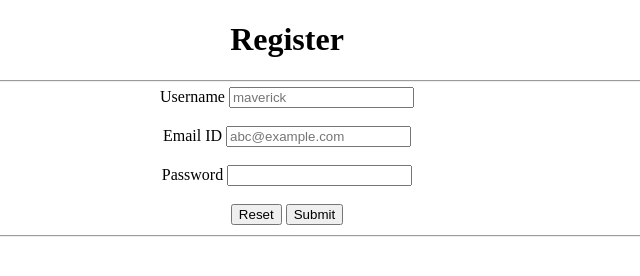
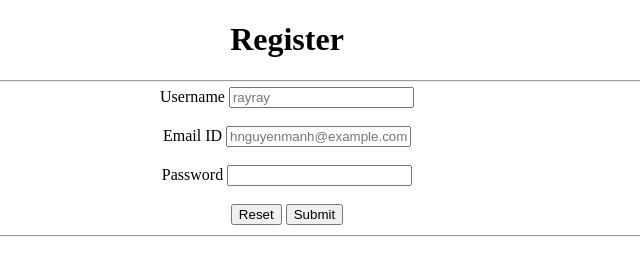
Before and after one commit to jye6013/497S, a website: page user_account/express/login.html in a window 1280 px wide. Shown: the full height of the page, 353-993 px from the left. Drawn offline with Linux system fonts and the light colour scheme.

Commit message:
user_account updates

```diff
--- a/user_account/express/login.html
+++ b/user_account/express/login.html
@@ -17,11 +17,11 @@
 	<form action="/register" method="POST">
 		<fieldset>
 			<label>Username</label>
-			<input type ="text" id = 'username' name="username" placeholder="maverick" required>
+			<input type ="text" id = 'username' name="username" placeholder="rayray" required>
 			<br><br>
 
 			<label>Email ID</label>
-			<input type ="email" id = 'email' name="email" placeholder="abc@example.com" required>
+			<input type ="email" id = 'email' name="email" placeholder="hnguyenmanh@example.com" required>
 			<br><br>
 
 			<label>Password</label>
```
Also changed, not shown: user_account/main.js (+10 -11 lines).
